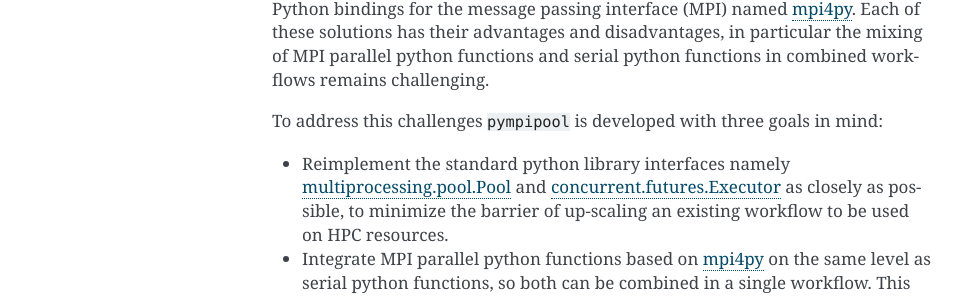
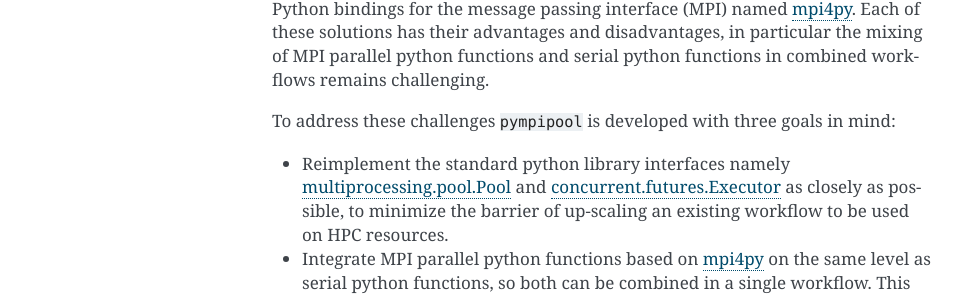
Before and after one commit to pyiron/executorlib, a Sphinx documentation site: the page built from docs/source/index.rst, in a window 1280 px wide and 900 px high. Shown: the part 385-682 px from the top of the window, without its empty margins (148-1109 px from the left). Built offline with Sphinx 7.4.7, drawn with Linux system fonts in a browser that asks for light colours.

Commit message:
correct spelling mistake

```diff
--- a/docs/source/index.rst
+++ b/docs/source/index.rst
@@ -8,7 +8,7 @@ pympipool - scale python functions over multiple compute nodes
 
 Up-scaling python functions for high performance computing (HPC) can be challenging. While the python standard library provides interfaces for multiprocessing and asynchronous task execution, namely `multiprocessing <https://docs.python.org/3/library/multiprocessing.html>`_ and `concurrent.futures <https://docs.python.org/3/library/concurrent.futures.html#module-concurrent.futures>`_ both are limited to the execution on a single compute node. So a series of python libraries have been developed to address the up-scaling of python functions for HPC. Starting in the datascience and machine learning community with solutions like `dask <https://www.dask.org>`_ over more HPC focused solutions like `parsl <http://parsl-project.org>`_ up to Python bindings for the message passing interface (MPI) named `mpi4py <https://mpi4py.readthedocs.io>`_. Each of these solutions has their advantages and disadvantages, in particular the mixing of MPI parallel python functions and serial python functions in combined workflows remains challenging.
 
-To address this challenges :code:`pympipool` is developed with three goals in mind:
+To address these challenges :code:`pympipool` is developed with three goals in mind:
 
 * Reimplement the standard python library interfaces namely `multiprocessing.pool.Pool <https://docs.python.org/3/library/multiprocessing.html>`_ and `concurrent.futures.Executor <https://docs.python.org/3/library/concurrent.futures.html#module-concurrent.futures>`_ as closely as possible, to minimize the barrier of up-scaling an existing workflow to be used on HPC resources.
 * Integrate MPI parallel python functions based on `mpi4py <https://mpi4py.readthedocs.io>`_ on the same level as serial python functions, so both can be combined in a single workflow. This allows the users to parallelize their workflows one function at a time. Internally this is achieved by coupling a serial python process to a MPI parallel python process.
```
Also changed, not shown: README.md (+1 -1 lines).
